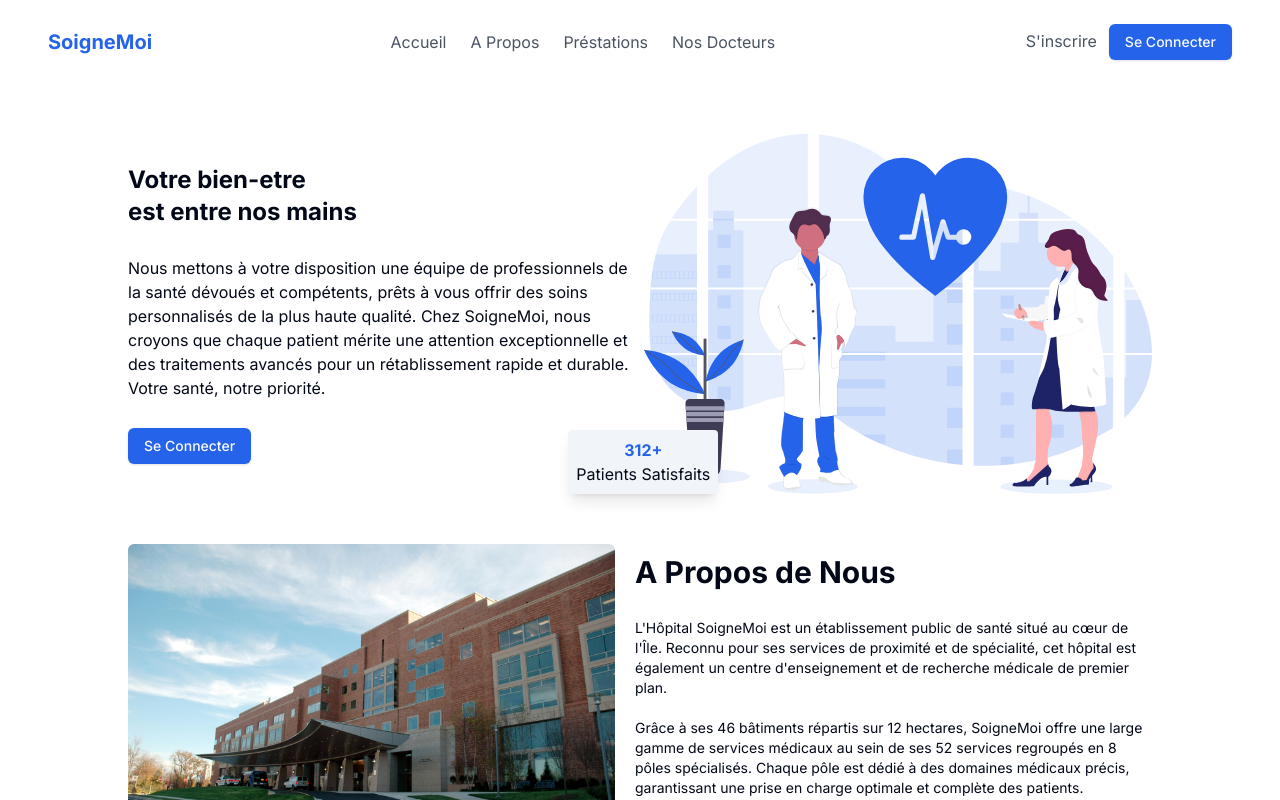
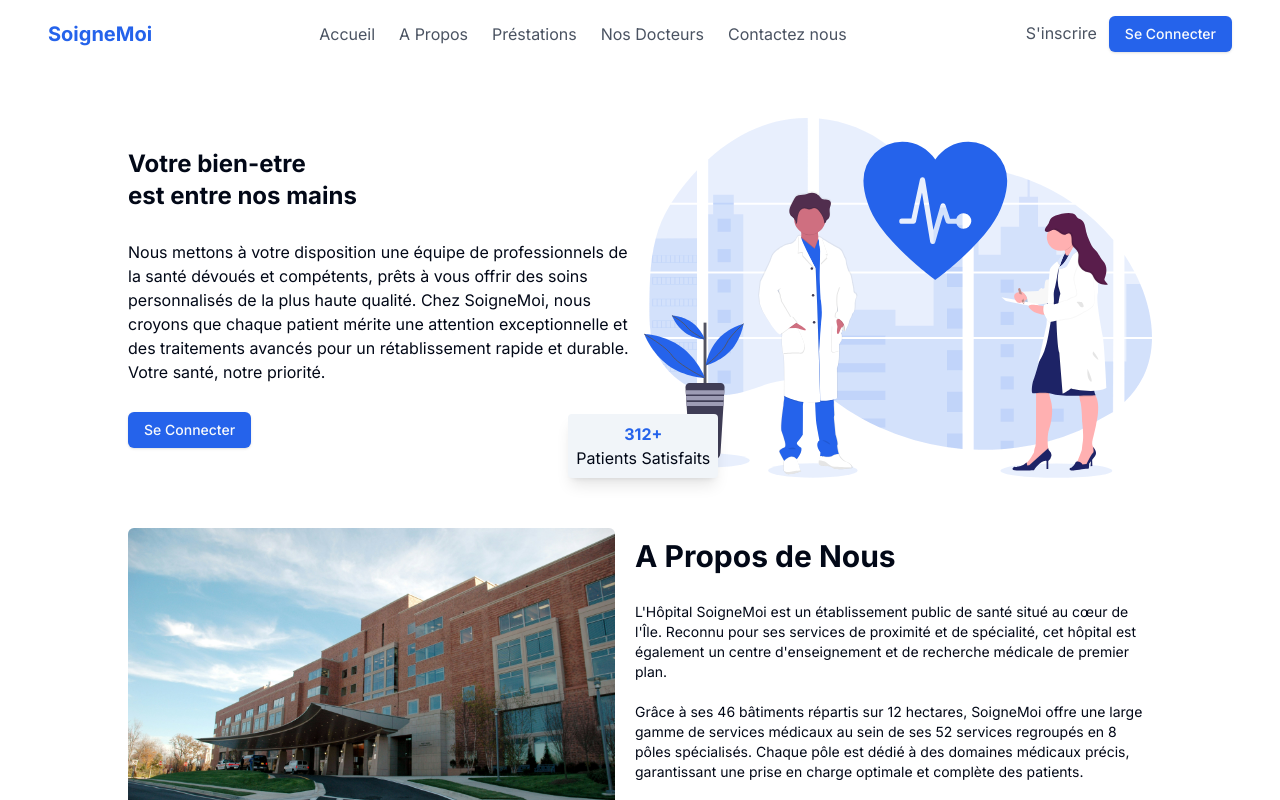
Before and after one commit to jason-heng/soigne-moi, a Next.js app: page / in a window 1280 px wide. Shown: the top 800 px of the page. Built offline with nearby package versions, Linux system fonts and the light colour scheme.

Commit message:
feat: make navbar sticky

```diff
--- a/src/app/page.tsx
+++ b/src/app/page.tsx
@@ -7,16 +7,18 @@ import { PropsWithChildren, ReactComponentElement, ReactElement, ReactNode } fro
 import Docteur from "../components/svgs/Docteur";
 import MobileMessaging from "@/components/svgs/MobileMessaging";
 import TwoDoctors from "@/components/svgs/TwoDoctors";
+import { stringify } from "querystring";
 
 function NavBar() {
   return (
-    <nav className="sticky px-12 py-6 flex justify-between w-full items-center">
+    <nav className="sticky px-12 py-4 flex justify-between w-full items-center top-0 bg-white z-30">
       <h1 className="font-bold text-xl text-primary">SoigneMoi</h1>
-      <ul >
+      <ul>
         <Link href="#" className="text-slate-800 opacity-80 hover:text-primary transition-all p-3">Accueil</Link>
         <Link href="#" className="text-slate-800 opacity-80 hover:text-primary transition-all p-3">A Propos</Link>
         <Link href="#" className="text-slate-800 opacity-80 hover:text-primary transition-all p-3">Préstations</Link>
         <Link href="#" className="text-slate-800 opacity-80 hover:text-primary transition-all p-3">Nos Docteurs</Link>
+        <Link href="#" className="text-slate-800 opacity-80 hover:text-primary transition-all p-3">Contactez nous</Link>
       </ul>
       <div>
         <Link href="/signup" className="text-slate-800 opacity-80 hover:text-primary transition-all p-3">S&apos;inscrire</Link>
```
